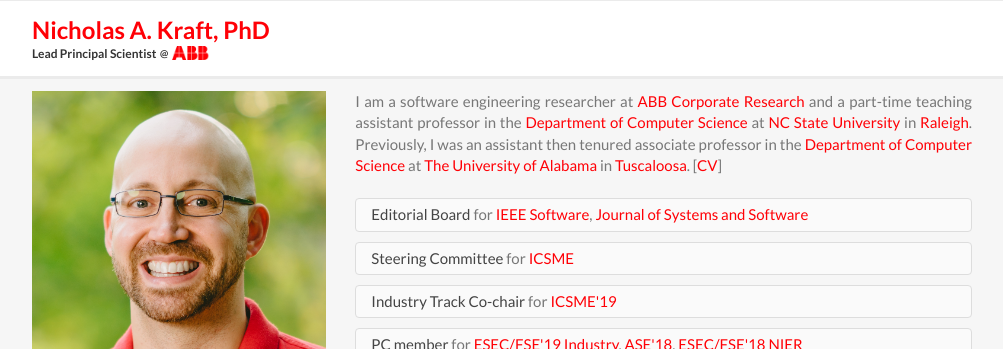
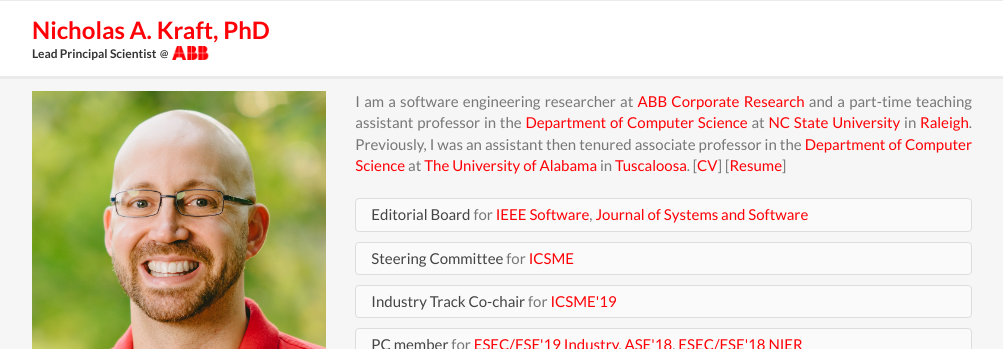
Before and after one commit to nkraft/nkraft.github.io, a Jekyll site: the page built from index.html, in a window 1280 px wide and 900 px high. Shown: the top 349 px of the window, without its empty margins (138-1141 px from the left). Built offline with Jekyll 4.4.1, drawn with Linux system fonts in a browser that asks for light colours; nearby versions of some CDN libraries.

Commit message:
Update header.html

```diff
--- a/_includes/header.html
+++ b/_includes/header.html
@@ -27,7 +27,7 @@
                     <div class="row">
                         <div class="col-sm-12">
                             <!-- <div>&nbsp;</div> -->
-                            <p>I am a software engineering researcher at <a href="http://www.abb.com/cawp/abbzh254/28e44b375d070ae2c1256b5700521b84.aspx">ABB Corporate Research</a> and a part-time teaching assistant professor in the <a href="https://www.csc.ncsu.edu/">Department of Computer Science</a> at <a href="https://www.ncsu.edu/">NC State University</a> in <a href="https://www.google.com/maps/place/Raleigh,+NC">Raleigh</a>. Previously, I was an assistant then tenured associate professor in the <a href="http://www.cs.ua.edu">Department of Computer Science</a> at <a href="http://www.ua.edu">The University of Alabama</a> in <a href="https://www.google.com/maps/place/Tuscaloosa,+AL">Tuscaloosa</a>. [<a href="/nkraft_cv.pdf">CV</a>]</p>
+                            <p>I am a software engineering researcher at <a href="http://www.abb.com/cawp/abbzh254/28e44b375d070ae2c1256b5700521b84.aspx">ABB Corporate Research</a> and a part-time teaching assistant professor in the <a href="https://www.csc.ncsu.edu/">Department of Computer Science</a> at <a href="https://www.ncsu.edu/">NC State University</a> in <a href="https://www.google.com/maps/place/Raleigh,+NC">Raleigh</a>. Previously, I was an assistant then tenured associate professor in the <a href="http://www.cs.ua.edu">Department of Computer Science</a> at <a href="http://www.ua.edu">The University of Alabama</a> in <a href="https://www.google.com/maps/place/Tuscaloosa,+AL">Tuscaloosa</a>. [<a href="/nkraft_cv.pdf">CV</a>] [<a href="/nkraft_resume.pdf">Resume</a>]</p>
                         </div>
                     </div>
                     <div class="row">
```
